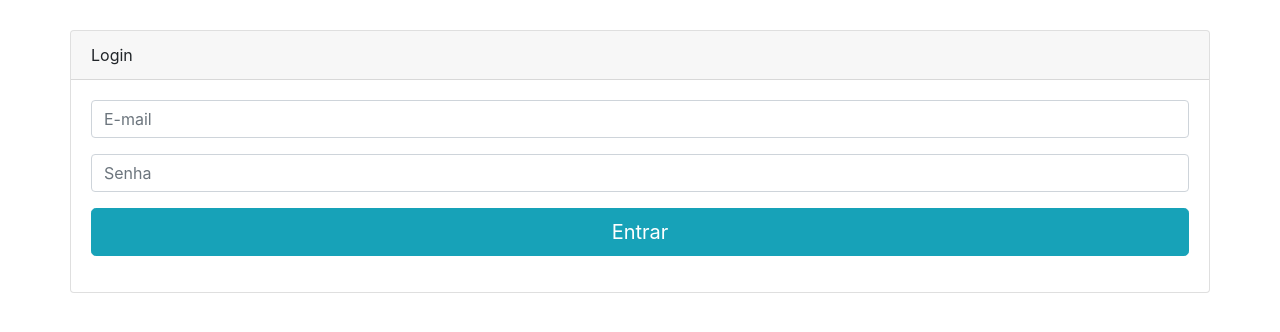
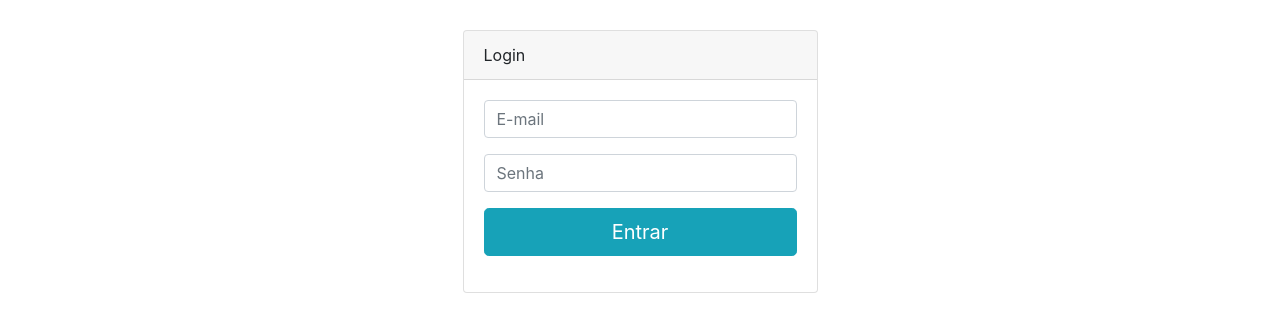
Before and after one commit to JoaoMendes1/help-desk-app, a PHP site: page /index.php in a window 1280 px wide. Shown: the part 56-388 px from the top of the page. Run offline with PHP 8.4, Linux system fonts and the light colour scheme.

Commit message:
Update index.php

```diff
--- a/index.php
+++ b/index.php
@@ -10,7 +10,7 @@
     <style>
       .card-login {
         padding: 30px 0 0 0;
-        width: 3550px;
+        width: 355px;
         margin: 0 auto;
       }
     </style>
```
